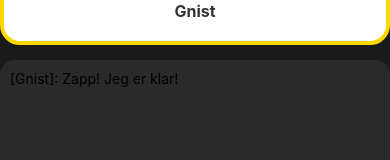
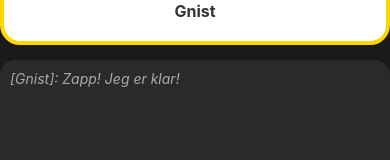
Before and after one commit to cptleftnut/DavsAI, a React Native app: screen / in a window 390 px wide. Shown: the part 145-305 px from the top of the page. Built offline with nearby package versions, Linux system fonts and the light colour scheme.

Commit message:
fix: resolve Android crash and missing styles

```diff
--- a/App.js
+++ b/App.js
@@ -96,6 +96,7 @@ const styles = StyleSheet.create({
   monsterIcon: { fontSize: 20, position: 'absolute', top: 10, left: 15 },
   moodFace: { fontSize: 60 },
   monsterName: { fontSize: 16, fontWeight: 'bold', color: '#333' },
+  greeting: { color: '#aaa', fontStyle: 'italic', marginBottom: 5 },
   chatBox: { flex: 1, backgroundColor: '#2a2a2a', marginVertical: 15, borderRadius: 15, padding: 10 },
   msgBubble: { padding: 10, borderRadius: 15, marginVertical: 5, maxWidth: '80%' },
   userBubble: { alignSelf: 'flex-end', backgroundColor: '#007BFF' },
```
Also changed, not shown: 1 other file (tests, documents, lock files or other folders).
